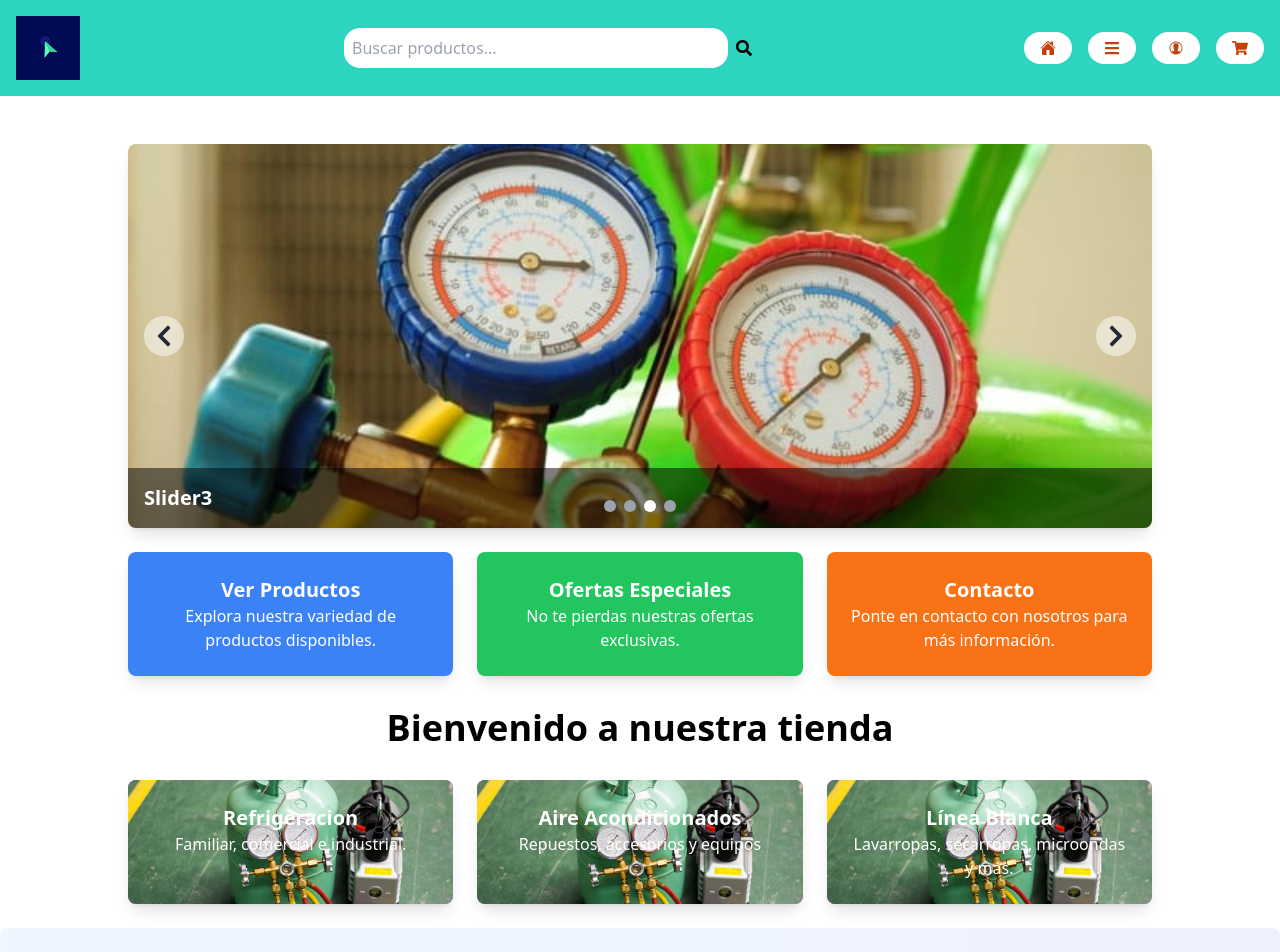
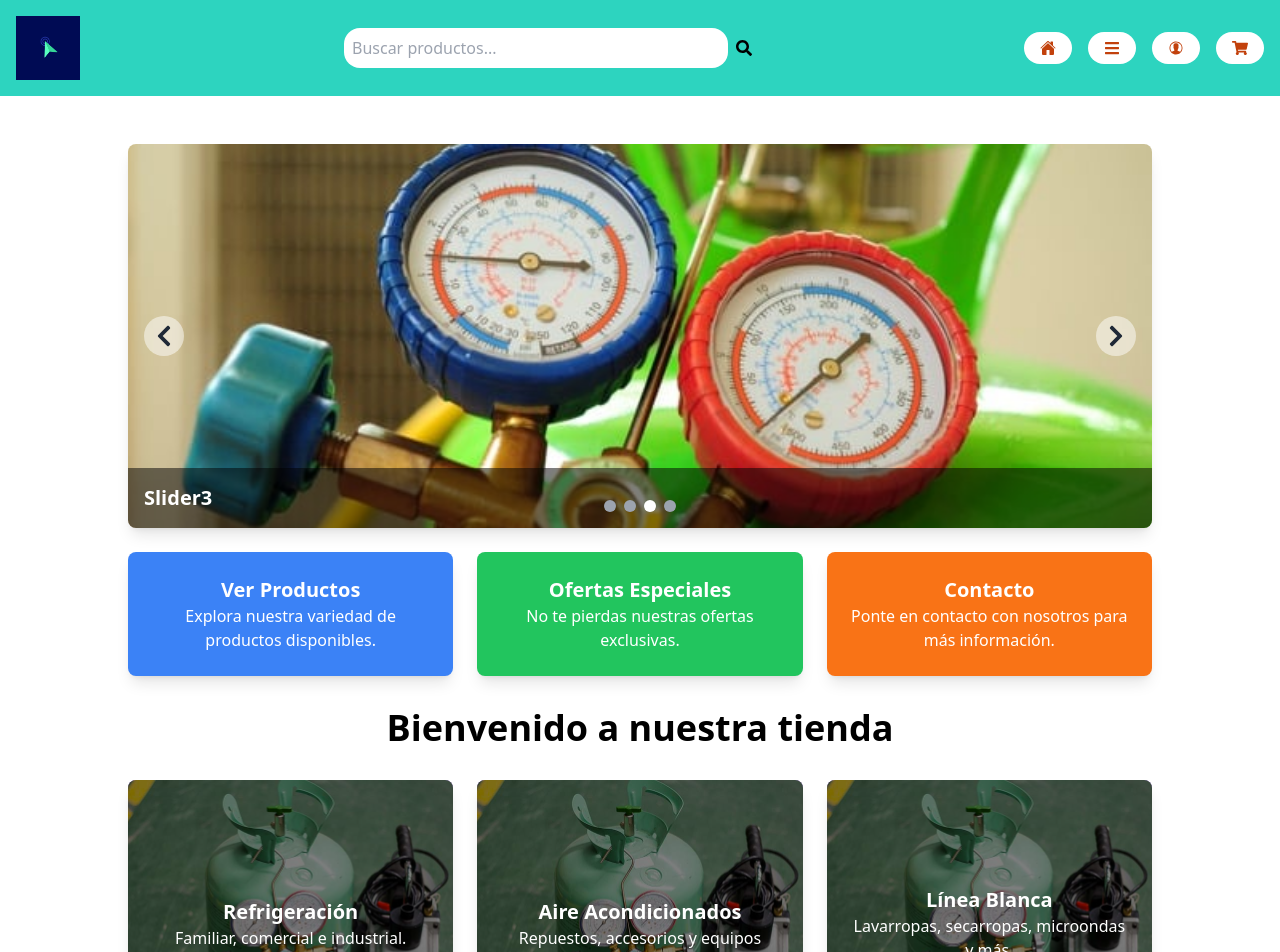
Before and after one commit to francoarmando1911/refrigeracion, a React (Vite) app: page / in a window 1280 px wide. Shown: the top 952 px of the page. Built offline with nearby package versions, Linux system fonts and the light colour scheme.

Commit message:
actualizacion de home

```diff
--- a/src/components/Home.tsx
+++ b/src/components/Home.tsx
@@ -30,17 +30,19 @@ const Home: React.FC = () => {
 
       {/* Segunda Sección */}
       <div className="grid grid-cols-1 gap-6 sm:grid-cols-2 md:grid-cols-3 w-full max-w-5xl">
-        <div className="relative p-6 bg-purple-500 text-white text-center rounded-lg shadow-lg hover:bg-red-600 hover:scale-105 transition transform duration-200 ease-in-out overflow-hidden">
+        <div className="relative h-72 p-6 bg-purple-500 text-white text-center rounded-lg shadow-lg hover:bg-red-600 hover:scale-105 transition transform duration-200 ease-in-out overflow-hidden">
           <img
             src="/productos/slider4.png"
             alt="Heladeras y Freezers"
             className="absolute inset-0 w-full h-full object-cover z-0"
           />
-          <div className="relative z-10">
-            <h2 className="text-xl font-semibold">Refrigeracion</h2>
+          <div className="absolute inset-0 bg-black opacity-50 z-5"></div>
+          <div className="relative z-10 flex flex-col items-center justify-center h-full">
+            <h2 className="text-xl font-semibold">Refrigeración</h2>
             <p>Familiar, comercial e industrial.</p>
           </div>
         </div>
+
 
         <div className="relative p-6 bg-purple-500 text-white text-center rounded-lg shadow-lg hover:bg-red-600 hover:scale-105 transition transform duration-200 ease-in-out overflow-hidden">
           <img
@@ -48,7 +50,8 @@ const Home: React.FC = () => {
             alt="Heladeras y Freezers"
             className="absolute inset-0 w-full h-full object-cover z-0"
           />
-          <div className="relative z-10">
+          <div className="absolute inset-0 bg-black opacity-50 z-5"></div>
+          <div className="relative z-10 flex flex-col items-center justify-center h-full">
             <h2 className="text-xl font-semibold">Aire Acondicionados</h2>
             <p>Repuestos, accesorios y equipos</p>
           </div>
@@ -60,11 +63,13 @@ const Home: React.FC = () => {
             alt="Heladeras y Freezers"
             className="absolute inset-0 w-full h-full object-cover z-0"
           />
-          <div className="relative z-10">
+          <div className="absolute inset-0 bg-black opacity-50 z-5"></div>
+          <div className="relative z-10 flex flex-col items-center justify-center h-full">
             <h2 className="text-xl font-semibold">Línea Blanca</h2>
             <p>Lavarropas, secarropas, microondas y más.</p>
           </div>
         </div>
+
       </div>
     </div>
   );
```
